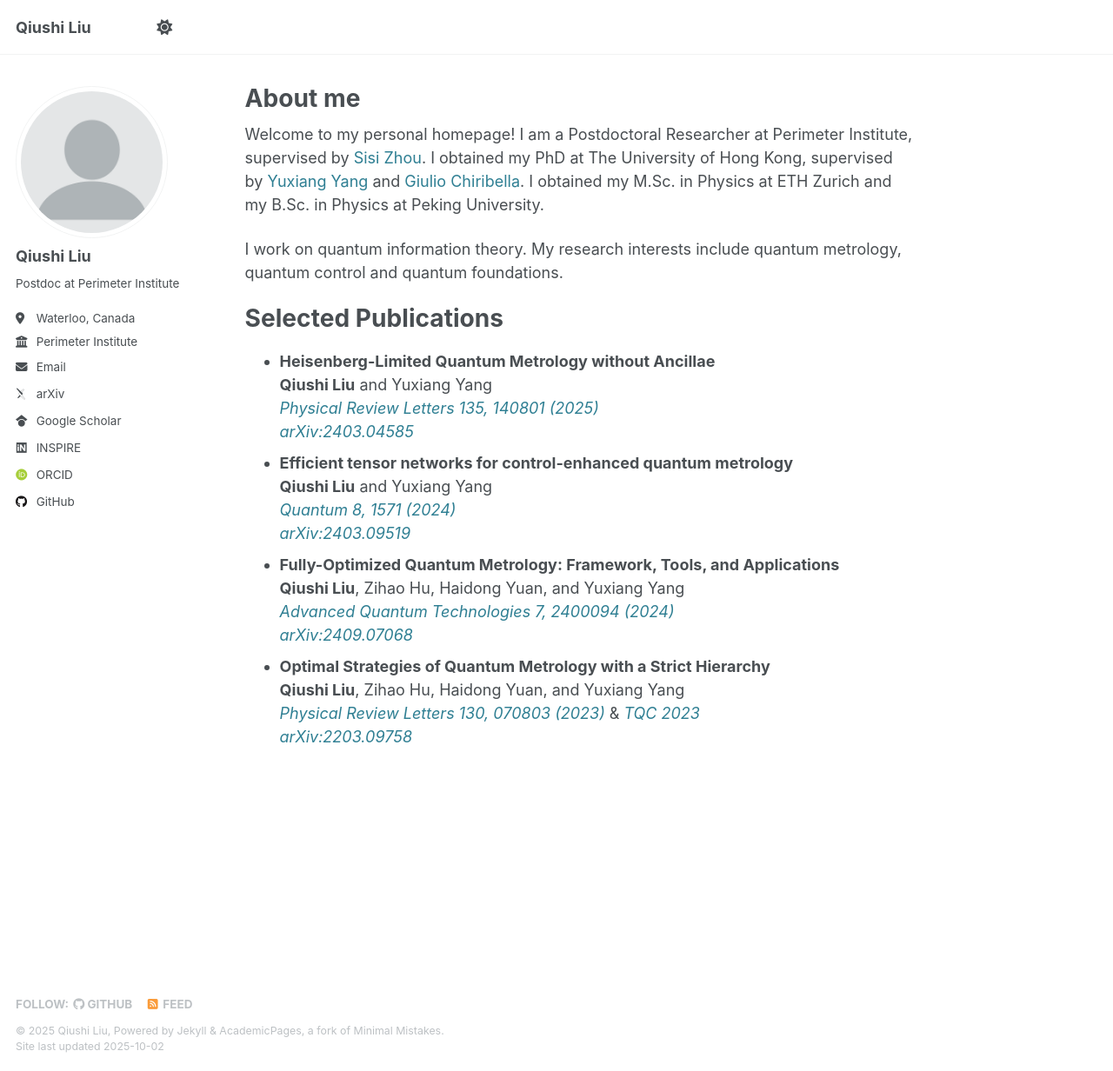
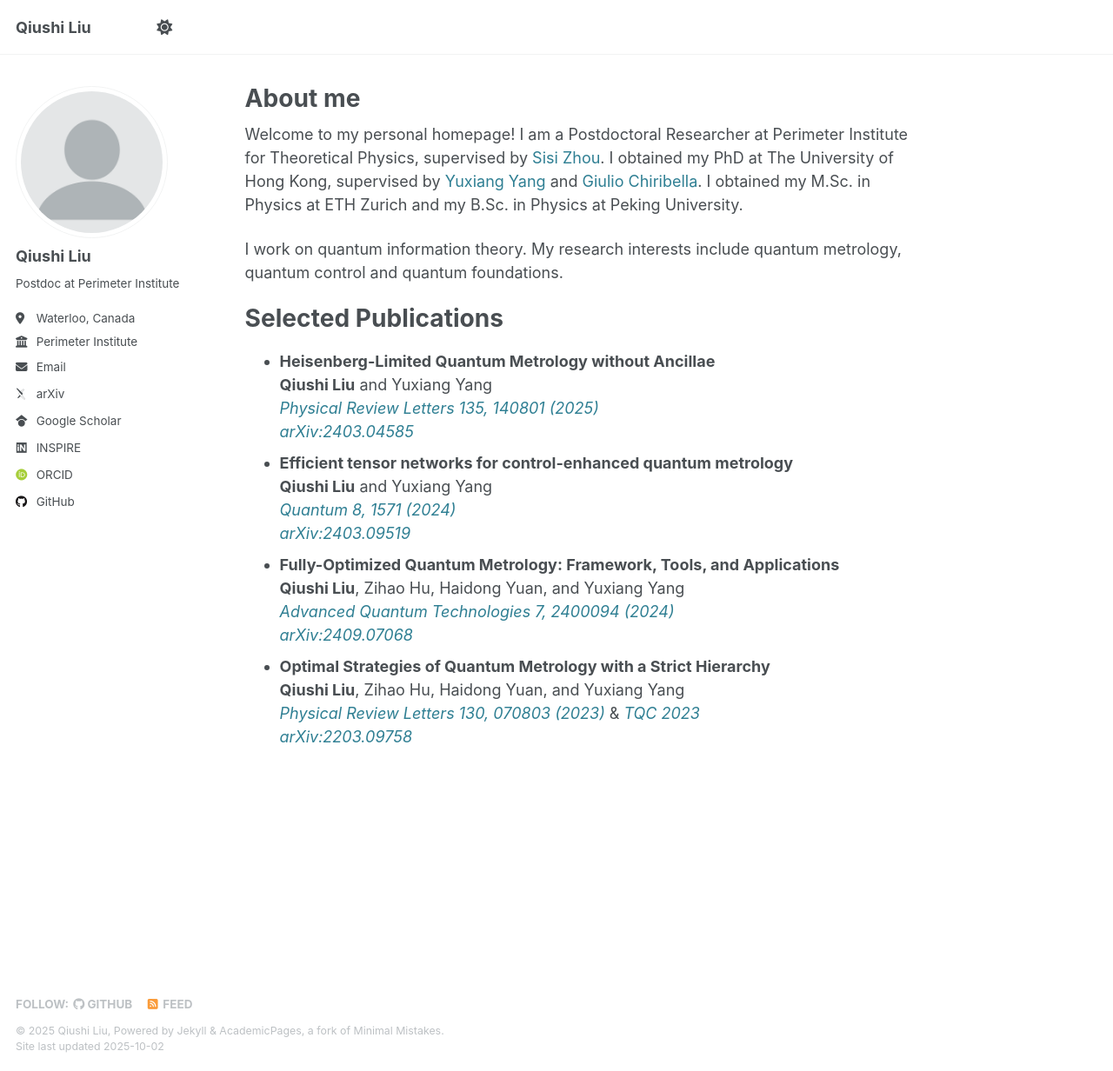
Before and after one commit to qiushi-liu/qiushi-liu.github.io, a Jekyll site: the page built from _pages/about.md, in a window 1280 px wide and 1232 px high. Shown: the whole window at 87% size. Built offline with Jekyll 4.4.1, drawn with Linux system fonts in a browser that asks for light colours; some web fonts are replaced.

Commit message:
Update about.md

```diff
--- a/_pages/about.md
+++ b/_pages/about.md
@@ -7,7 +7,7 @@ redirect_from:
   - /about.html
 ---
 
-Welcome to my personal homepage! I am a Postdoctoral Researcher at Perimeter Institute, supervised by [Sisi Zhou](https://sisi-zhou.github.io/){: style="text-decoration: none;" }. I obtained my PhD at The University of Hong Kong, supervised by [Yuxiang Yang](https://yangyx09.github.io/){: style="text-decoration: none;" } and [Giulio Chiribella](https://scholar.google.com/citations?user=4ob0VU4AAAAJ){: style="text-decoration: none;" }. I obtained my M.Sc. in Physics at ETH Zurich and my B.Sc. in Physics at Peking University.
+Welcome to my personal homepage! I am a Postdoctoral Researcher at Perimeter Institute for Theoretical Physics, supervised by [Sisi Zhou](https://sisi-zhou.github.io/){: style="text-decoration: none;" }. I obtained my PhD at The University of Hong Kong, supervised by [Yuxiang Yang](https://yangyx09.github.io/){: style="text-decoration: none;" } and [Giulio Chiribella](https://scholar.google.com/citations?user=4ob0VU4AAAAJ){: style="text-decoration: none;" }. I obtained my M.Sc. in Physics at ETH Zurich and my B.Sc. in Physics at Peking University.
 
 I work on quantum information theory. My research interests include quantum metrology, quantum control and quantum foundations.
 
```
